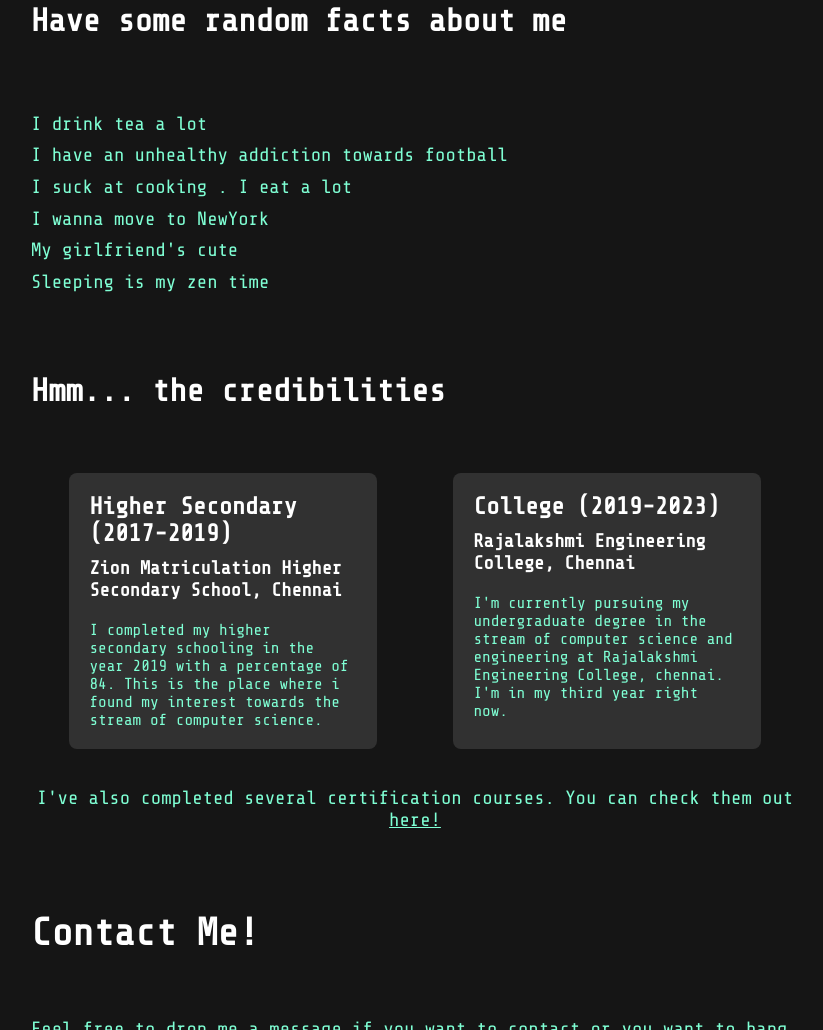
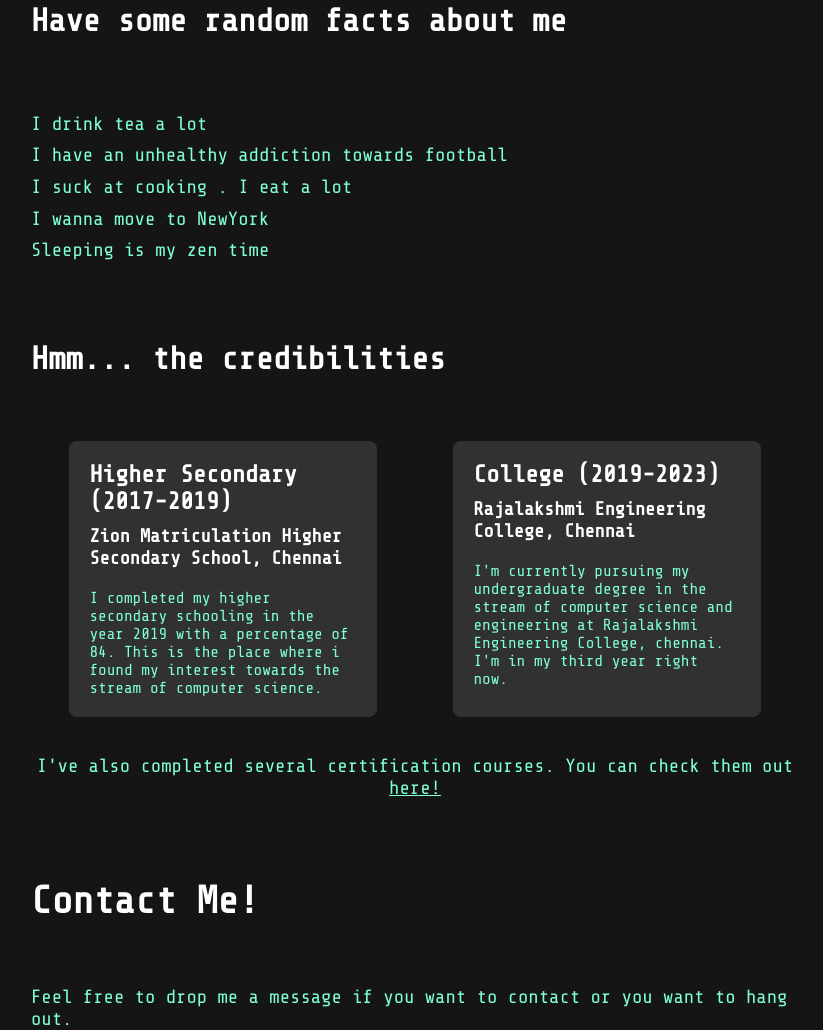
Before and after one commit to kaushikk18/portfolio, a plain HTML site: page homepage.html in a window 1280 px wide. Shown: the part 2172-3202 px from the top of the page, without its empty margins (225-1048 px from the left). Drawn offline with nearby package versions, Linux system fonts and the light colour scheme.

Commit message:
Update homepage.html

```diff
--- a/homepage.html
+++ b/homepage.html
@@ -125,7 +125,7 @@
           <li>I have an unhealthy addiction towards football</li>
           <li>I suck at cooking . I eat a lot</li>
           <li>I wanna move to NewYork</li>
-          <li>My girlfriend's cute</li>
+<!--           <li>My girlfriend's cute</li> -->
           <li>Sleeping is my zen time</li>
         </ul>
       </div>
```
